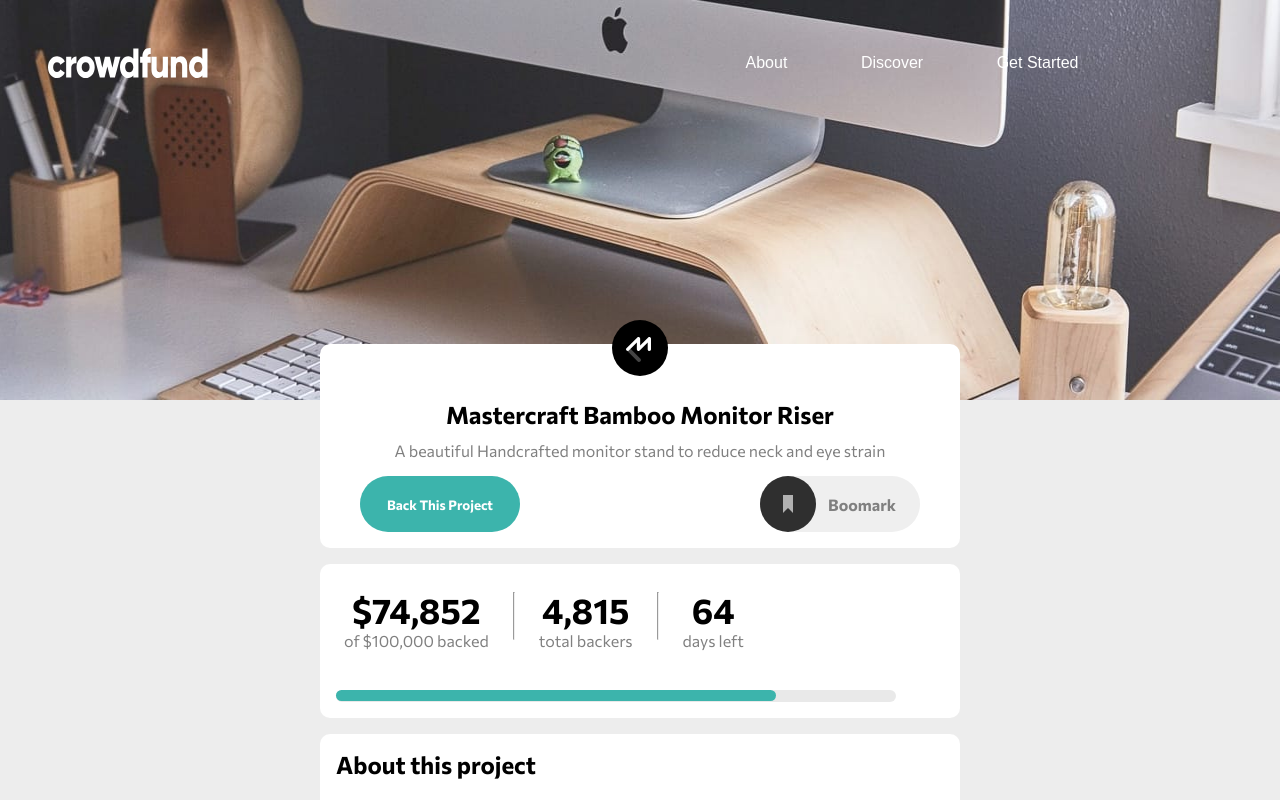
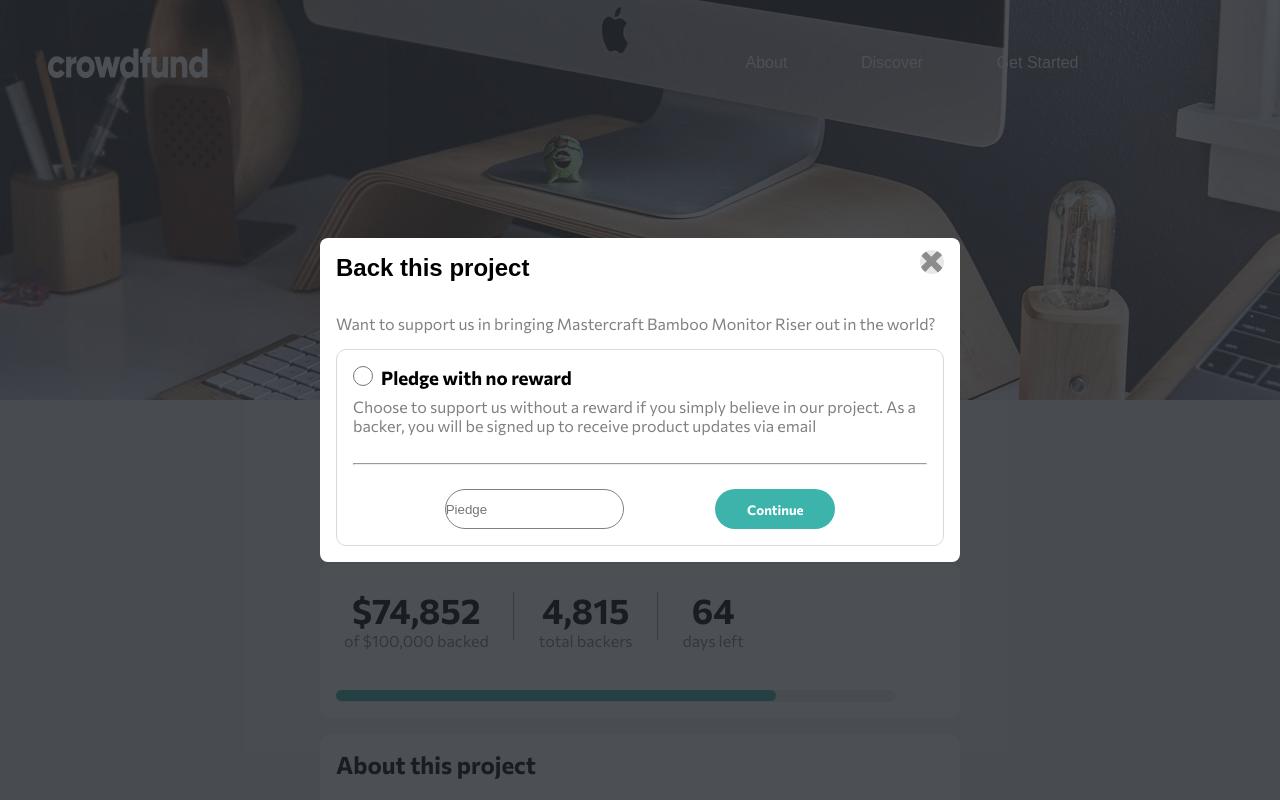
Before and after one commit to Facualemandi/Crowdfunding, a React (Create React App) app: page / in a window 1280 px wide. Both pictures are taken after a click on the button "Back This Project". Shown: the top 800 px of the page. Built offline with nearby package versions, Linux system fonts and the light colour scheme.

Commit message:
Haciendo el Primer Modal

```diff
--- a/public/index.html
+++ b/public/index.html
@@ -21,6 +21,7 @@
   <body>
     <noscript>You need to enable JavaScript to run this app.</noscript>
     <div id="root"></div>
+    <div id="modal"></div>
 
   </body>
 </html>
--- a/src/App.js
+++ b/src/App.js
@@ -1,4 +1,5 @@
-import React from "react";
+import React,{useState} from "react";
+import  Modal  from "./Components/Modal";
 import Backed from "./Components/Backed";
 import ContentProject from "./Components/ContentProject";
 import ImageFondo from "./Components/ImageFondo";
@@ -7,13 +8,14 @@ import Mahogany from "./Components/Mahogany";
 import Mastercraft from "./Components/Mastercraft";
 import Nav from "./Components/Nav";
 
+
 const buyItems = [
   {
     name: "Bamboo Stand",
     price: "Pledge $25 or more",
     text: "You get an ergonomic stand made of natural bamboo. You've helped us launch our promotional campaign, and you’ll be added to a special Backer member list.",
     number: "101",
-    left:"left",
+    left: "left",
     valueBtn: "Select Reward",
   },
 
@@ -22,17 +24,31 @@ const buyItems = [
     price: "Pledge $75 or more",
     text: "You get a Black Special Edition computer stand and a personal thank you. You’ll be added to our Backer member list. Shipping is included.",
     number: "64",
-    left:"left",
+    left: "left",
     valueBtn: "Select Reward",
   },
 ];
 
+
+
 function App() {
+
+  const [openModal, setOpenModal] = useState(false)
+
+  const isOpen = () => {
+    setOpenModal(true)
+  }
+
+  const isCloseM = () => {
+    setOpenModal(false)
+  }
+
+
   return (
     <>
       <Nav />
       <ImageFondo />
-      <Mastercraft />
+      <Mastercraft  isOpen={isOpen} />
       <Backed />
       <ContentProject>
         {buyItems.map((el) => (
@@ -46,8 +62,15 @@ function App() {
             valueBtn={el.valueBtn}
           />
         ))}
-        <Mahogany/>
+        <Mahogany />
       </ContentProject>
+
+      {openModal && (
+          <Modal isCloseM={isCloseM}>
+
+         </Modal>
+      )}
+
     </>
   );
 }
--- a/src/Components/ItemsProject.js
+++ b/src/Components/ItemsProject.js
@@ -2,6 +2,8 @@ import React from 'react'
 import '../Styles/ItemsProject.css'
 
 const ItemsProject = ({name, price, text, number, left, valueBtn}) => {
+
+
   return (
       <>
           <div className='totalItems_project'>
--- a/src/Components/Mastercraft.js
+++ b/src/Components/Mastercraft.js
@@ -4,7 +4,7 @@ import logoMastercraft from '../Images/logo-mastercraft.svg'
 import iconBookmark from '../Images/icon-bookmark.svg'
 
 
-const Mastercraft = () => {
+const Mastercraft = ({isOpen}) => {
   return (
 
      <>
@@ -14,7 +14,7 @@ const Mastercraft = () => {
                <p> A beautiful Handcrafted monitor stand to reduce neck and eye strain </p>
 
               <div className='div_container_mastercraft'>
-                <button className='button_one_project'>Back This Project</button>
+                <button className='button_one_project' onClick={isOpen} >Back This Project</button>
 
                 <button className='button_two_boomark'>
                     <img src={iconBookmark} alt='Boomark' className='boomark'/>
--- /dev/null
+++ b/src/Components/Modal.js
@@ -0,0 +1,22 @@
+import React from "react";
+import ReactDom from 'react-dom'
+import '../Styles/Modal.css'
+import NoReward from "./NoReward";
+import ProjectModal from "./ProjectModal";
+
+
+
+const Modal = ({isCloseM}) => {
+
+      return ReactDom.createPortal(
+            <div className="modalBackground">
+                  <div className="container_modal">
+                     <ProjectModal isCloseM={isCloseM}/>
+                     <NoReward/>
+                  </div>
+            </div>,
+            document.getElementById('modal')
+      )
+};
+
+export default Modal;
--- /dev/null
+++ b/src/Components/NoReward.js
@@ -0,0 +1,30 @@
+import React from "react";
+import '../Styles/NoReward.css'
+const NoReward = () => {
+  return (
+    <>
+    <section className="sectionContainer_noReward">
+       <div className="noReward">
+         <input type='radio' className="chexbox_noReward"/>
+         <h3>Pledge with no reward</h3>
+        </div>
+        <p>
+          Choose to support us without a reward if you simply believe in our
+          project. As a backer, you will be signed up to receive product updates
+          via email
+        </p>
+
+        <hr className="hrModal"/>
+
+         <div className="totalPiedgeNoReward">
+             <input type='number' placeholder="Piedge"/>
+              <button> Continue </button>
+         </div>
+
+
+    </section>
+    </>
+  );
+};
+
+export default NoReward;
--- /dev/null
+++ b/src/Components/ProjectModal.js
@@ -0,0 +1,20 @@
+import React from 'react'
+import '../Styles/ProjectModal.css'
+import  closeModal from '../Images/icon-close-modal.svg'
+
+const ProjectModal = ({isCloseM}) => {
+  return (
+     <>
+     <section className='section_frist_modal'>
+         <div className='closeModal'>
+           <h2> Back this project </h2>
+           <img onClick={isCloseM} alt='X' src={closeModal} className='iconCloseModal'/>
+         </div>
+       <p> Want to support us in bringing Mastercraft Bamboo Monitor Riser out in the world? </p>
+     </section>
+
+     </>
+  )
+}
+
+export default ProjectModal
--- /dev/null
+++ b/src/Styles/Modal.css
@@ -0,0 +1,34 @@
+.modalBackground{
+    background: rgba(32, 35, 41,.8);
+    position: fixed;
+    top: -10px;
+    left: -10px;
+    right: -10px;
+    bottom: -10px;
+    display: flex;
+    justify-content: center;
+    align-items: center;
+    color: white;
+    font-family: sans-serif
+}
+
+.container_modal{
+    background-color: white;
+    border-radius: 8px;
+    width: 80vh;
+}
+
+.closeModal{
+    display: flex;
+    justify-content: space-between;
+}
+
+.iconCloseModal{
+    background-color: rgb(232, 232, 232);
+    border-radius: 100%;
+    margin-right: 2vh;
+    margin-top: 1.5vh;
+    width: 3vh;
+    height: 3vh;
+    cursor: pointer;
+}
--- /dev/null
+++ b/src/Styles/NoReward.css
@@ -0,0 +1,50 @@
+.sectionContainer_noReward{
+    border: 1px solid rgb(218, 218, 218);
+    border-radius: 10px;
+    margin: 2vh;
+    padding: 2vh;
+}
+.sectionContainer_noReward p{
+  padding-top: 1vh;
+}
+
+.noReward{
+    display: flex;
+}
+
+.noReward h3{
+    padding-left: 1vh;
+    color: black;
+    font-family: 'Commissioner', sans-serif;
+}
+.chexbox_noReward{
+    height: 2.5vh;
+    width: 2.5vh;
+}
+
+.hrModal{
+    height: 1px;
+}
+
+.totalPiedgeNoReward{
+    margin-top: 3vh;
+    display: flex;
+    justify-content: space-evenly;
+}
+
+.totalPiedgeNoReward input{
+    height: 40px;
+    border-radius: 20px;
+    border: 1px solid grey;
+}
+.totalPiedgeNoReward button{
+    width: 15vh;
+    border-radius: 20px;
+    border: 1px solid grey;
+    background-color: hsl(176, 50%, 47%);
+    color: white;
+    font-family: 'Commissioner', sans-serif;
+    font-weight: bold;
+    border: none;
+    cursor: pointer;
+}
--- /dev/null
+++ b/src/Styles/ProjectModal.css
@@ -0,0 +1,8 @@
+.section_frist_modal h2{
+     margin: 2vh;
+     color: black;
+}
+.section_frist_modal p{
+     margin: 2vh;
+
+}
```
Lines whose indentation alone changed are shown as unchanged.
